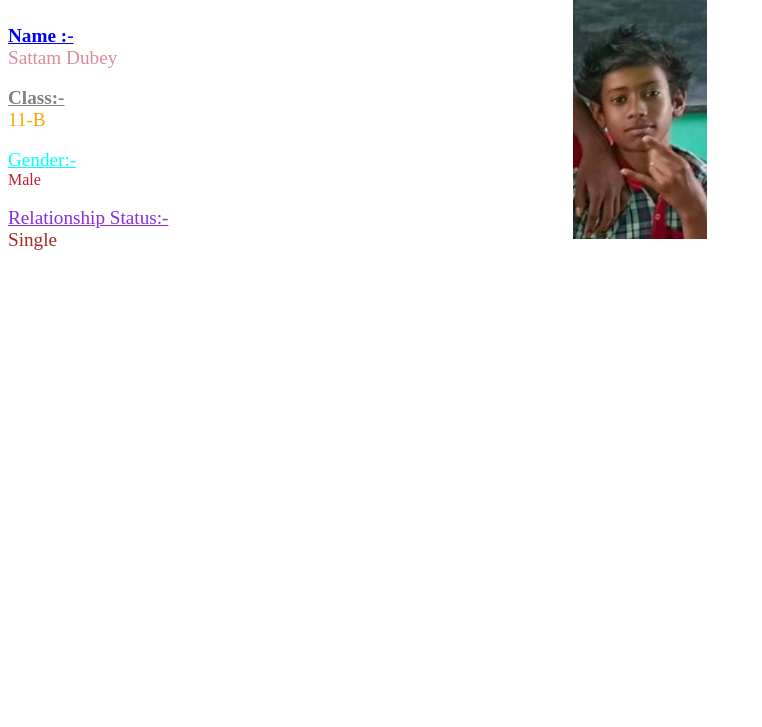
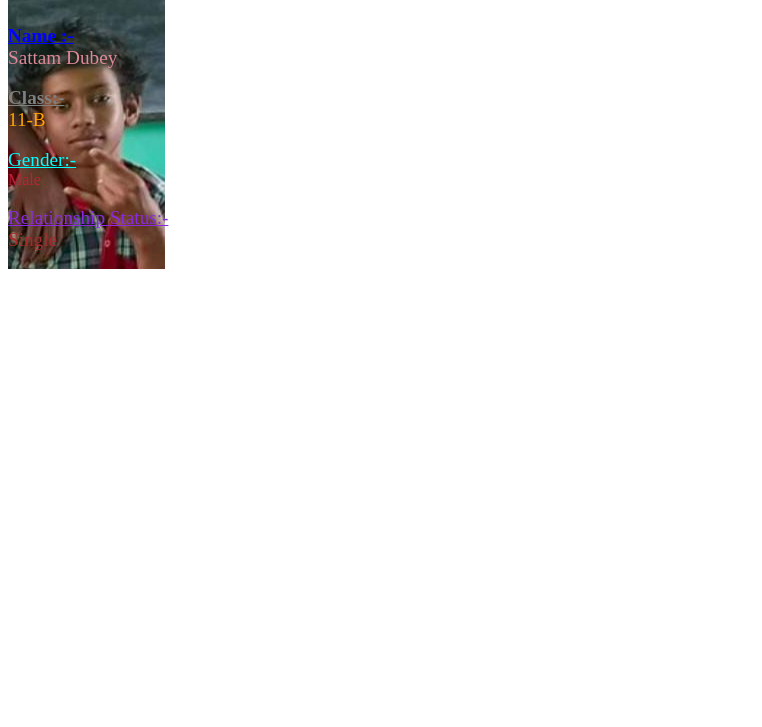
Before and after one commit to s2009bibek07-netizen/Sattam, a plain HTML site: page index.html in a window 1280 px wide. Shown: the part 73-800 px from the top of the page, without its empty margins (0-762 px from the left). Drawn offline with Linux system fonts and the light colour scheme.

Commit message:
Update style.css

```diff
--- a/style.css
+++ b/style.css
@@ -35,11 +35,12 @@ h1 {
     color: brown;
 }
 
-body {
-    background-image: url('image.jpg');
-    background-position: center;
-    background-repeat: no-repeat;
-    background-size: 134px;
 
 
+main {
+
+    background-image: url('image.jpg');
+
+    background-repeat: no-repeat;
+    background-size: contain;
 }
```
